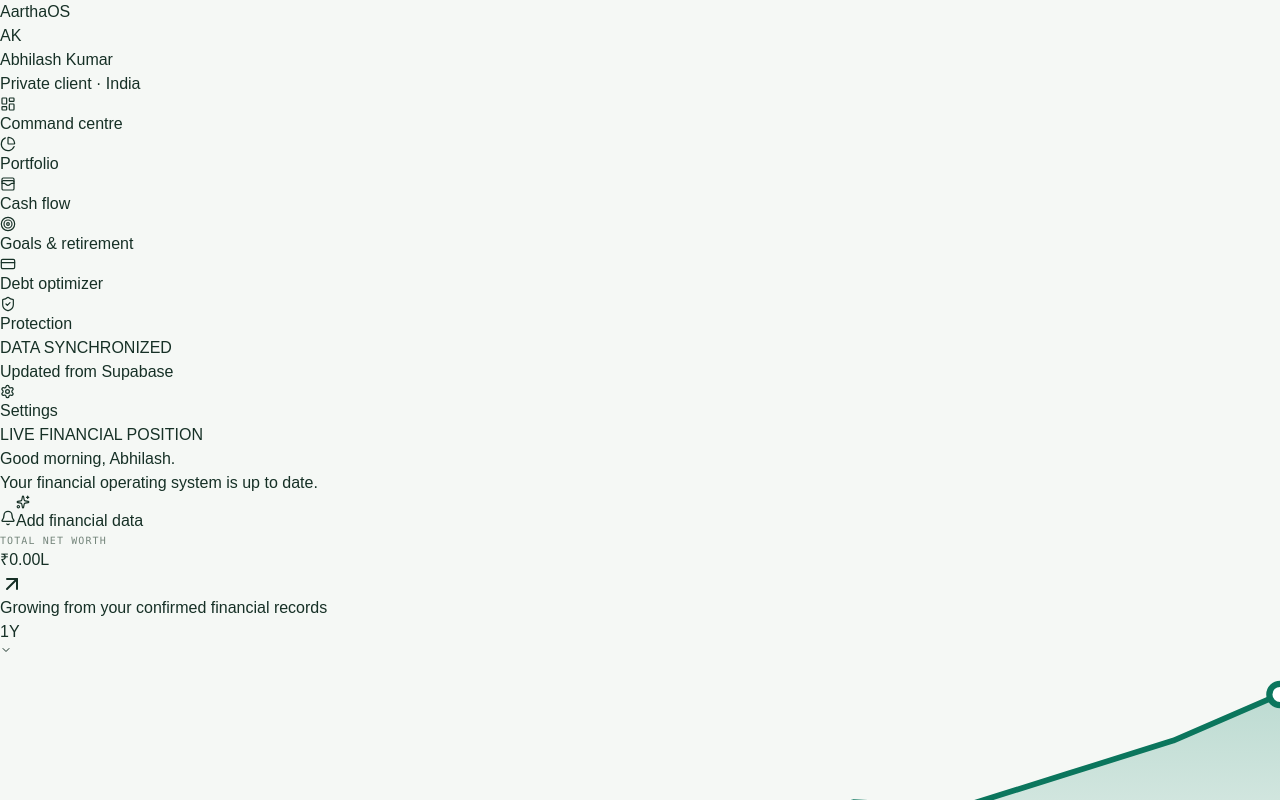
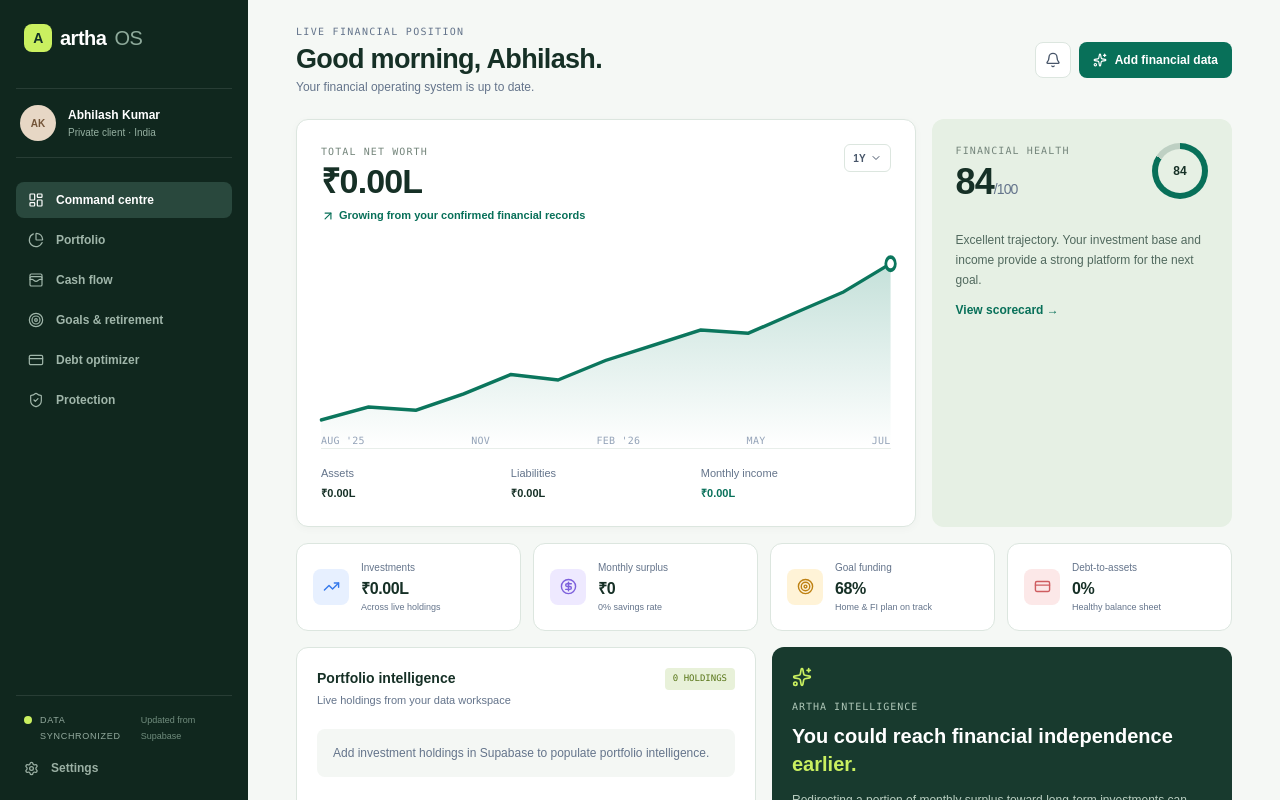
Before and after one commit to abhilashghadai/financialos, a Next.js app: page /dashboard in a window 1280 px wide. Shown: the top 800 px of the page. Built offline with nearby package versions, Linux system fonts and the light colour scheme; no server answers; the database is empty.

Commit message:
build: configure Tailwind content paths

```diff
--- /dev/null
+++ b/tailwind.config.ts
@@ -0,0 +1,12 @@
+import type { Config } from 'tailwindcss';
+
+const config: Config = {
+  content: [
+    './app/**/*.{js,ts,jsx,tsx,mdx}',
+    './components/**/*.{js,ts,jsx,tsx,mdx}',
+  ],
+  theme: { extend: {} },
+  plugins: [],
+};
+
+export default config;
```
